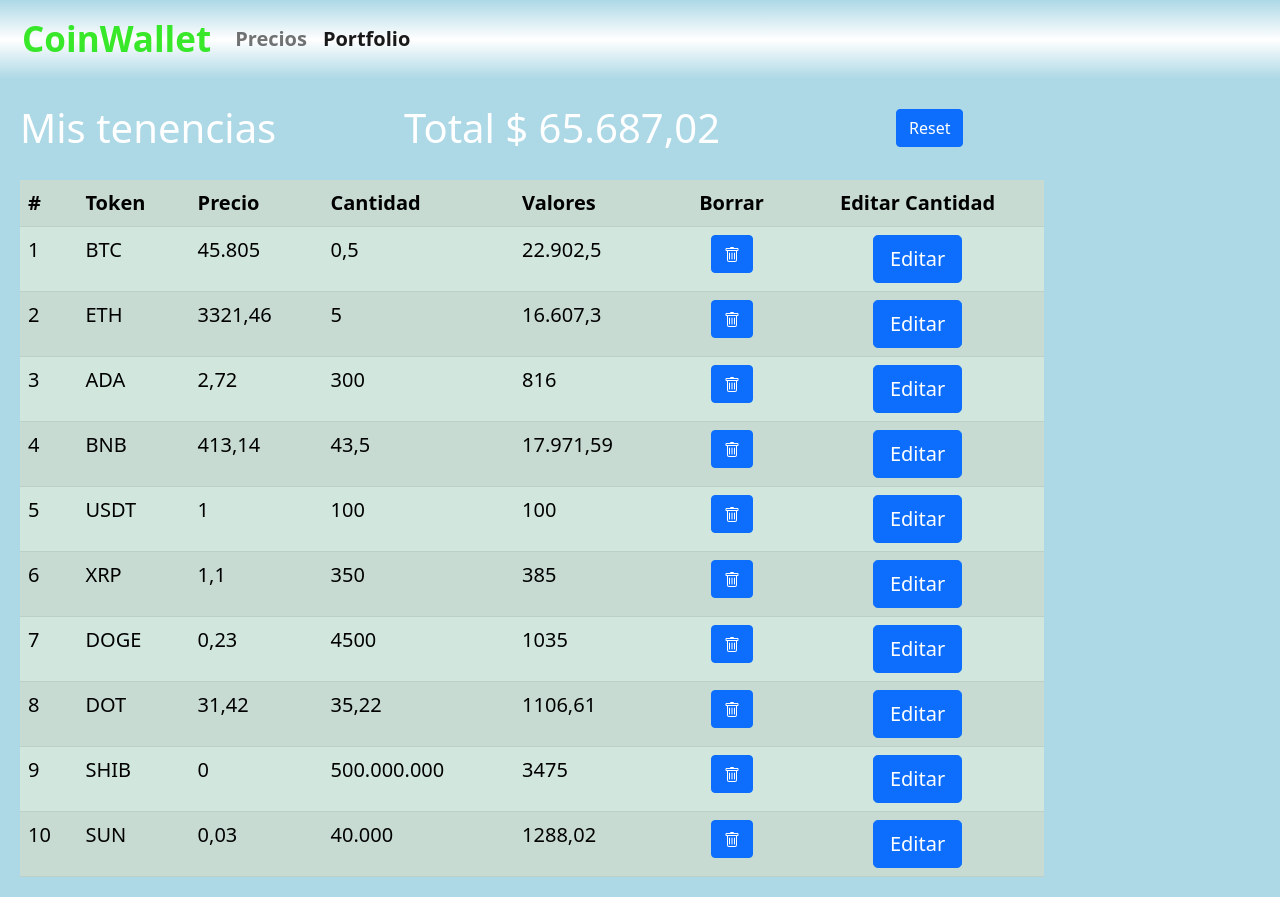
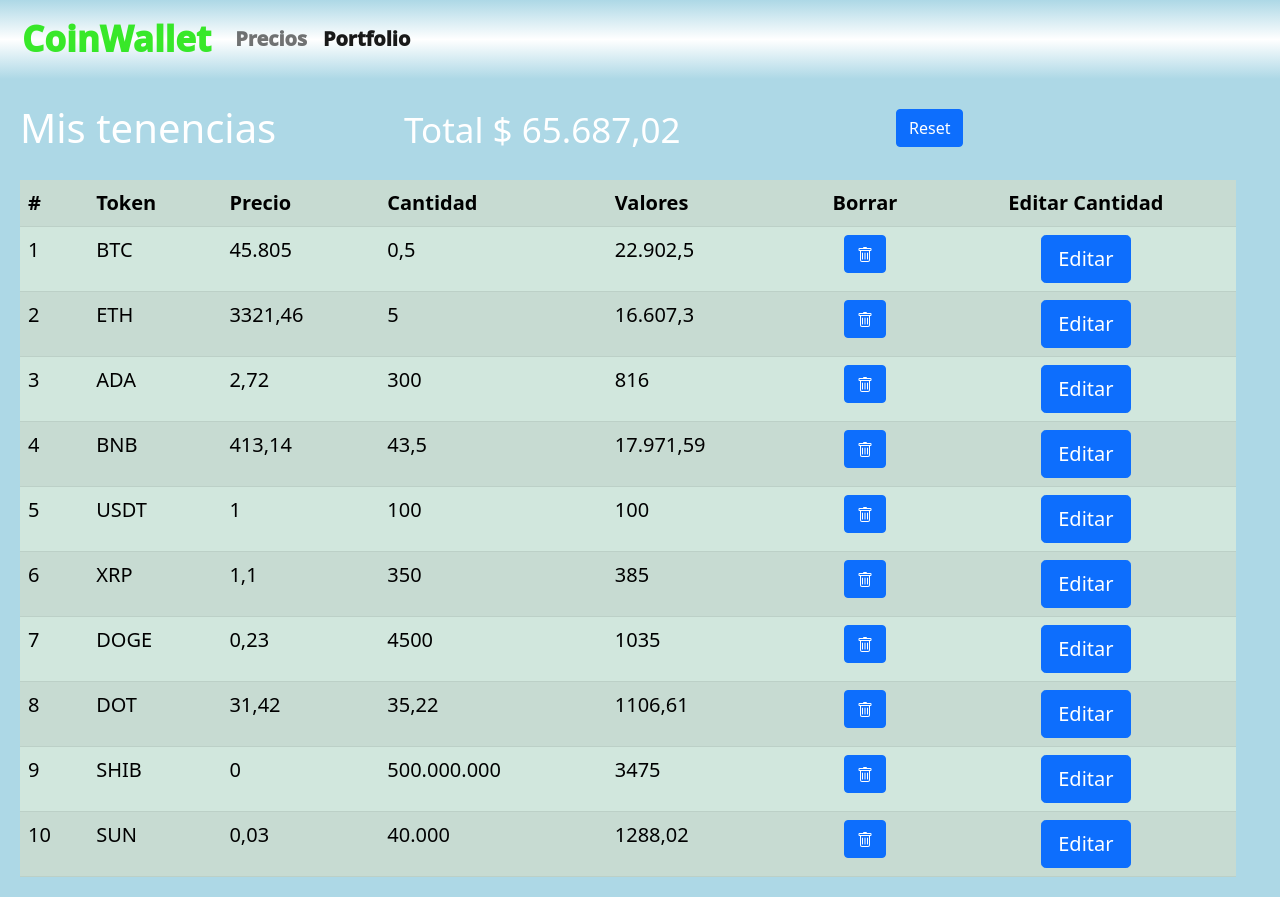
Before and after one commit to martinjavier/javascript, a plain HTML site: page billetera/billetera.html in a window 1280 px wide. Drawn offline with nearby package versions, Linux system fonts and the light colour scheme.

Commit message:
Responsive

```diff
--- a/billetera/billetera.html
+++ b/billetera/billetera.html
@@ -5,7 +5,6 @@
     <meta http-equiv="X-UA-Compatible" content="IE=edge">
     <meta name="viewport" content="width=device-width, initial-scale=1.0">
     <title>Tu Billetera de Criptomonedas</title>
-    <!-- CSS only -->
     <link href="https://cdn.jsdelivr.net/npm/bootstrap@5.1.0/dist/css/bootstrap.min.css" rel="stylesheet" integrity="sha384-KyZXEAg3QhqLMpG8r+8fhAXLRk2vvoC2f3B09zVXn8CA5QIVfZOJ3BCsw2P0p/We" crossorigin="anonymous">
     <link rel="stylesheet" href="../css/style.css">
 </head>
@@ -13,6 +12,9 @@
     <nav class="navbar navbar-expand-lg navbar-light bg-light">
       <div class="container-fluid">
         <a class="navbar-brand" href="#">CoinWallet</a>
+        <button class="navbar-toggler" type="button" data-bs-toggle="collapse" data-bs-target="#navbarSupportedContent" aria-controls="navbarSupportedContent" aria-expanded="false" aria-label="Toggle navigation">
+          <span class="navbar-toggler-icon"></span>
+        </button>
         <div class="collapse navbar-collapse" id="navbarSupportedContent">
           <ul class="navbar-nav me-auto mb-2 mb-lg-0">
             <li class="nav-item">
--- a/css/style.css
+++ b/css/style.css
@@ -4,11 +4,11 @@
 }
 
 text{
-  color: white;
+    color: white;
 }
 
 a{
-    font-weight: 700;
+    font-weight: 1000;
 }
 
 h1{
@@ -27,7 +27,7 @@
 
 .table{
     margin: 20px;
-    width: 80%;
+    width: 95%;
 }
 
 #formRegistro{
@@ -42,7 +42,6 @@
 }
 
 #cabeceraBilletera{
-
     display: grid;
     grid-template-columns: 30% 40% 30%;
     grid-template-rows: 100%;
@@ -50,9 +49,14 @@
     width: 100%;
 }
 
+#montoTotal{
+    font-size: 35px;
+    margin-top: 30px;
+}
+
 #tablaBilletera{
     margin: 20px;
-    width: 80%;
+    width: 95%;
 }
 
 .Columna1{
```
